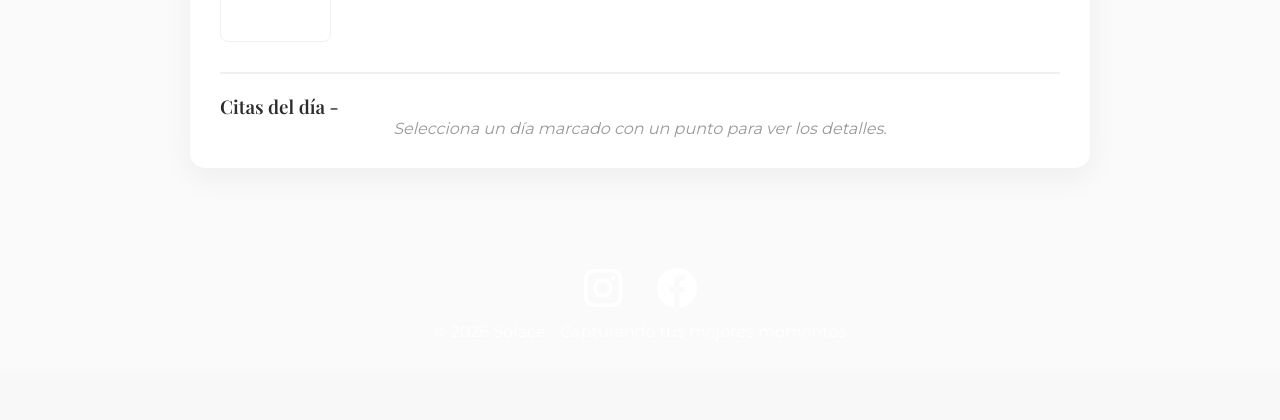
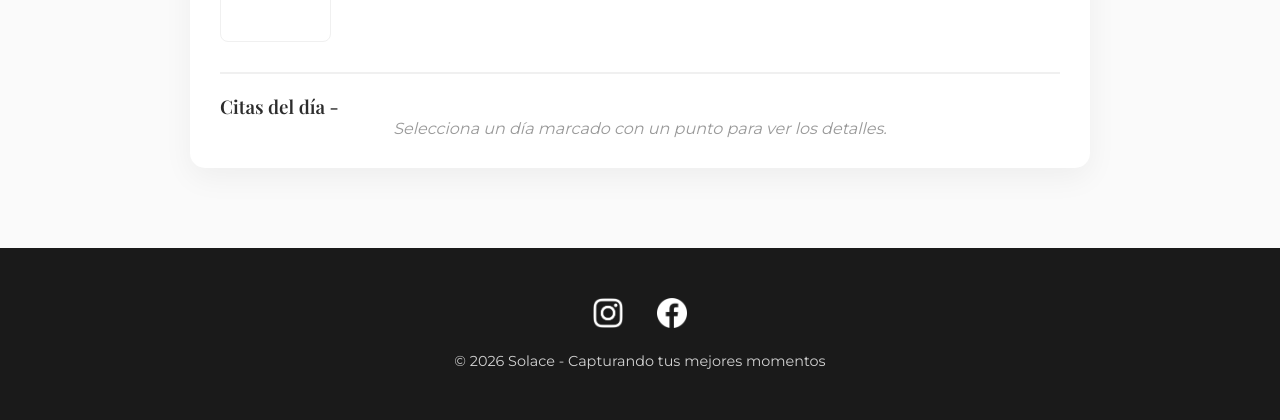
Before and after one commit to errornull999/Pia-APROY-equipo-2, a PHP site: page /admin.php in a window 1280 px wide. Shown: the part 1620-2040 px from the top of the page. Before the commit the page ends 1757 px from the top, so only its background shows below. Run offline with PHP 8.4, Linux system fonts and the light colour scheme; the visitor is signed in with stand-in values (Sample User, id 1); data that the repository does not hold is empty; some web fonts are replaced.

Commit message:
cambio en el pie de pagina

```diff
--- a/footer.php
+++ b/footer.php
@@ -1,31 +1,16 @@
 </div>
 
-    <footer style="text-align: center; padding: 30px; color: white; margin-top: 50px;">
-        <div style="margin-bottom: 10px; ">
-            <a href="https://www.instagram.com/solacebygey?igsh=MWVtdWlqa242Nm1lcA==" target="_blank" style="margin: 0 15px; display: inline-block; transition: transform 0.3s ease;">
-                <img src="img/insta-logo.png" alt="Instagram" width="10px" height="10px" style="filter: brightness(0) invert(1);">
+<footer class="main-footer">
+        <div class="social-links">
+            <a href="https://www.instagram.com/solacebygey?igsh=MWVtdWlqa242Nm1lcA==" target="_blank">
+                <img src="img/insta-logo.png" alt="Instagram">
             </a>
-            <a href="https://www.facebook.com/share/1CKcoN93in/" target="_blank" style="margin: 0 15px; display: inline-block; transition: transform 0.3s ease;">
-                <img src="img/face.png" alt="Facebook" width="10px" height="10px" style="filter: brightness(0) invert(1);">
+            <a href="https://www.facebook.com/share/1CKcoN93in/" target="_blank">
+                <img src="img/face.png" alt="Facebook">
             </a>
         </div>
         <p>&copy; <?php echo date('Y'); ?> Solace - Capturando tus mejores momentos</p>
-    </footer>
-         <style>
-        img{
-            height: 40px;
-            width: 40px;
-        }
-        footer a:hover {
-            transform: scale(1.1);
-        }
-        footer a img {
-            transition: opacity 0.3s ease;
-        }
-        footer a:hover img {
-            opacity: 0.8;
-        }
-    </style>
+</footer>
 
 </body>
 </html>
--- a/style.css
+++ b/style.css
@@ -537,3 +537,38 @@ img{
 .status-tag.confirmada { background: #48bb78; }
 
 .placeholder { color: #999; font-style: italic; text-align: center; }
+
+/* --- Diseño Profesional del Pie de Página --- */
+.main-footer {
+    background-color: #1a1a1a; /* Fondo oscuro elegante */
+    color: #ffffff;
+    text-align: center;
+    padding: 50px 20px;
+    margin-top: 60px;
+}
+
+.social-links {
+    margin-bottom: 20px;
+}
+
+.social-links a {
+    margin: 0 15px;
+    display: inline-block;
+    transition: transform 0.3s ease;
+}
+
+.social-links img {
+    height: 30px; /* Tamaño uniforme para iconos */
+    width: 30px;
+    filter: brightness(0) invert(1); /* Los hace blancos para que se vean sobre negro */
+}
+
+.social-links a:hover {
+    transform: scale(1.2); /* Efecto de crecimiento al pasar el mouse */
+}
+
+.main-footer p {
+    font-size: 0.9rem;
+    opacity: 0.8;
+    color: white !important;
+}
```
